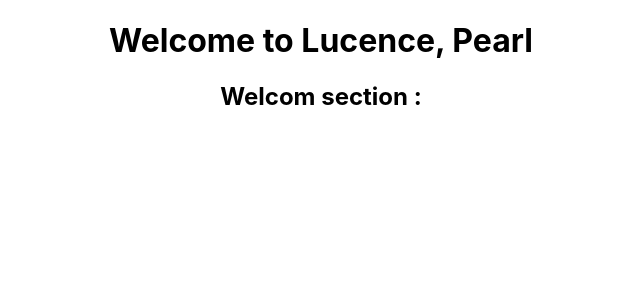
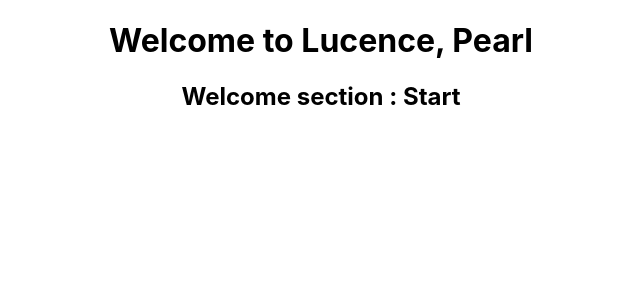
Before and after one commit to Pearl-15/myreact, a React (Create React App) app: page / in a window 1280 px wide. Shown: the top 300 px of the page, without its empty margins (319-959 px from the left). Built offline with nearby package versions, Linux system fonts and the light colour scheme.

Commit message:
add welcome start section

```diff
--- a/src/App.js
+++ b/src/App.js
@@ -5,7 +5,7 @@ function App() {
   return (
     <div className="App">
         <h1>Welcome to Lucence, Pearl</h1>
-        <h2>Welcom section : </h2>
+        <h2>Welcome section : Start </h2>
     </div>
   );
 }
```
